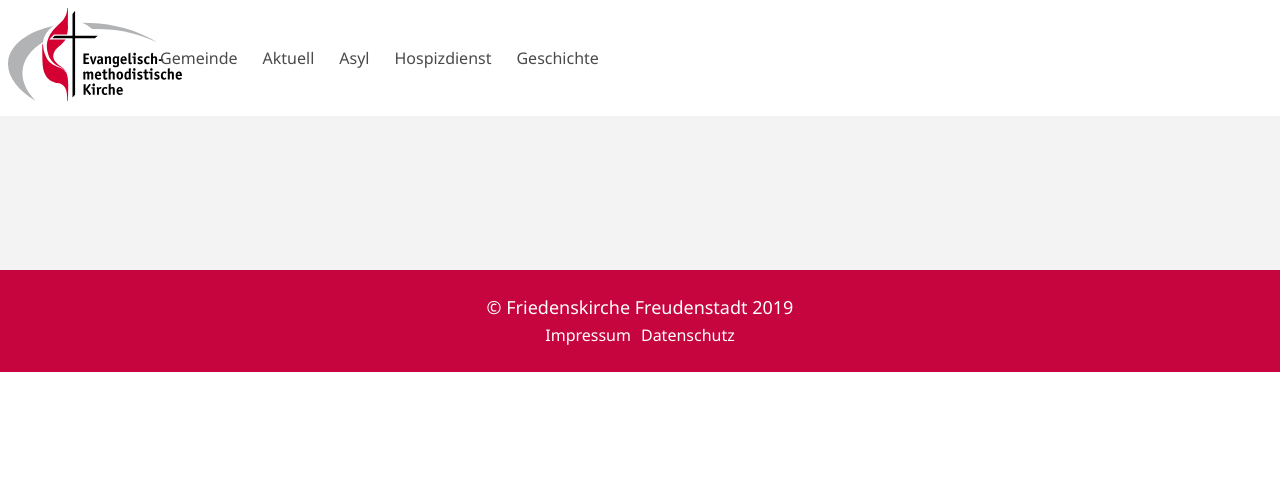
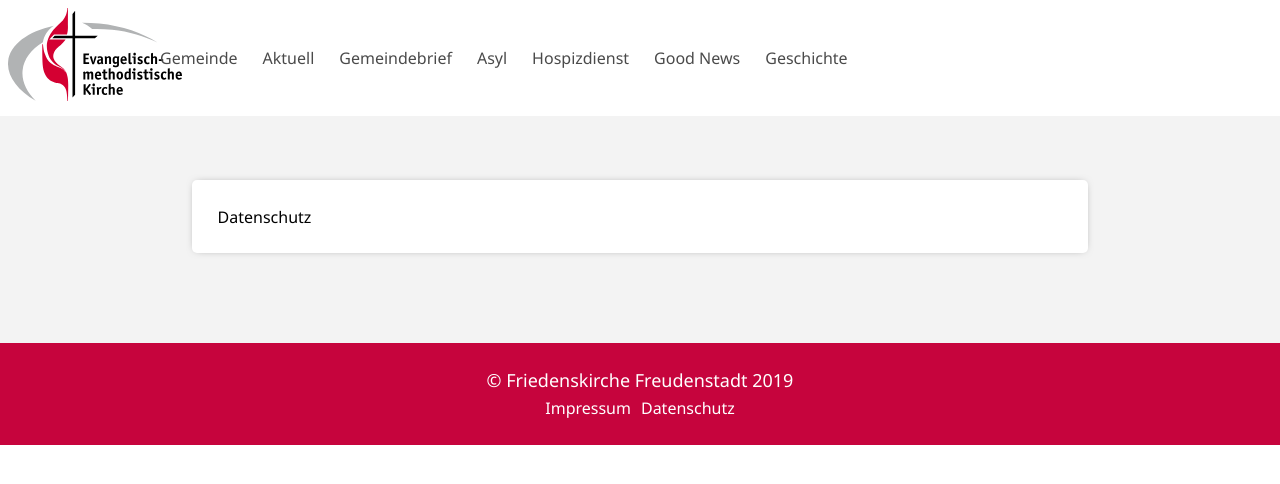
Before and after one commit to pafinkbeiner/Friedenskirche, a React (Create React App) app in the folder friedenskirche-ui/: page /Datenschutz in a window 1280 px wide. Shown: the top 484 px of the page. Built offline with nearby package versions, Linux system fonts and the light colour scheme; what easy-peasy would draw is missing.

Commit message:
Base structure finished

```diff
--- a/friedenskirche-ui/src/components/Footer/Footer.jsx
+++ b/friedenskirche-ui/src/components/Footer/Footer.jsx
@@ -1,4 +1,5 @@
 import React from 'react'
+import {Link} from 'react-router-dom';
 
 //SCSS
 import './Footer.scss';
@@ -11,12 +12,12 @@ const Footer = () => {
 				    © Friedenskirche Freudenstadt 2019
 			    </div>
                 <div className="footer-info">
-                    <a href="#">
+                    <Link to="Impressum">
                         Impressum
-                    </a>
-                    <a href="#">
+                    </Link>
+                    <Link to="Datenschutz">
                         Datenschutz
-                    </a>
+                    </Link>
                 </div>
             </div>
         </div>
--- a/friedenskirche-ui/src/components/Layout/Layout.jsx
+++ b/friedenskirche-ui/src/components/Layout/Layout.jsx
@@ -8,6 +8,12 @@ import Footer from '../Footer/Footer';
 
 //Pages
 import Gemeinde from '../../pages/Gemeinde';
+import Aktuell from '../../pages/Aktuell';
+import Gemeindebrief from '../../pages/Gemeindebrief';
+import GoodNews from '../../pages/GoodNews';
+import Geschichte from '../../pages/Geschichte';
+import Impressum from '../../pages/Impressum';
+import Datenschutz from '../../pages/Datenschutz';
 
 //SCSS
 import '../Layout/Layout.scss'
@@ -21,7 +27,12 @@ const Layout = () => {
                 <div class="content-container">
                     <Route exact path="/" component={Main}/>
                     <Route exact path="/Gemeinde" component={Gemeinde}/>
-
+                    <Route exact path="/Aktuell" component={Aktuell} />
+                    <Route exact path="/Gemeindebrief" component={Gemeindebrief} />
+                    <Route exact path="/GoodNews" component={GoodNews} />
+                    <Route exact path="/Geschichte" component={Geschichte} />
+                    <Route exact path="/Impressum" component={Impressum} />
+                    <Route exact path="/Datenschutz" component={Datenschutz} />
                 </div>
                 <Footer/>
             </div>
--- a/friedenskirche-ui/src/components/Main/Main.jsx
+++ b/friedenskirche-ui/src/components/Main/Main.jsx
@@ -7,8 +7,7 @@ const Main = () => {
     return (
 
         <div className="main-container">
-            <h1>Test Artikel</h1>
-            <p>Dies ist ein Test Paragraph</p>
+            {window.location.replace("Gemeinde")}
         </div>
     )
 }
--- a/friedenskirche-ui/src/components/Navbar/Navbar.jsx
+++ b/friedenskirche-ui/src/components/Navbar/Navbar.jsx
@@ -10,16 +10,17 @@ import '../Navbar/Navbar.scss';
 const Navbar = () => {
     return (
         <nav className="nav-container">
-            <Link className="logo-link" to="/">
+            <Link className="logo-link" to="Gemeinde">
                 <img className="logo" src={logo} alt="logo"/>
             </Link>
 
             <Link className="navbar-item" to="Gemeinde">Gemeinde</Link>
-            <a className="navbar-item">Aktuell</a>
-            <a className="navbar-item">Asyl</a>
-            <a className="navbar-item">Hospizdienst</a>
-            <a className="navbar-item">Geschichte</a>
-
+            <Link className="navbar-item" to="Aktuell">Aktuell</Link>
+            <Link className="navbar-item" to="Gemeindebrief">Gemeindebrief</Link>
+            <a className="navbar-item" href="https://www.freundeskreis-asyl-fds.de/">Asyl</a>
+            <a className="navbar-item" href="https://www.ambulante-hospizdienste.de/">Hospizdienst</a>
+            <Link className="navbar-item" to="GoodNews">Good News</Link>
+            <Link className="navbar-item" to="Geschichte">Geschichte</Link>
         </nav>
     )
 }
--- /dev/null
+++ b/friedenskirche-ui/src/pages/Aktuell.js
@@ -0,0 +1,13 @@
+import React from 'react'
+
+import './Page.scss'
+
+const Aktuell = () => {
+    return (
+        <div className="main-container">
+            Aktuelles
+        </div>
+    )
+}
+
+export default Aktuell
--- /dev/null
+++ b/friedenskirche-ui/src/pages/Datenschutz.js
@@ -0,0 +1,13 @@
+import React from 'react'
+
+import './Page.scss';
+
+const Datenschutz = () => {
+    return (
+        <div className="main-container">
+            Datenschutz
+        </div>
+    )
+}
+
+export default Datenschutz
--- a/friedenskirche-ui/src/pages/Gemeinde.js
+++ b/friedenskirche-ui/src/pages/Gemeinde.js
@@ -3,6 +3,7 @@ import React from 'react'
 import './Page.scss';
 
 const Gemeinde = () => {
+
     return (
         <div className="main-container">
             <h1>Gemeinde Page</h1>
--- /dev/null
+++ b/friedenskirche-ui/src/pages/Gemeindebrief.js
@@ -0,0 +1,13 @@
+import React from 'react'
+
+import './Page.scss'
+
+const Gemeindebrief = () => {
+    return (
+        <div className="main-container">
+            Gemeindebrief
+        </div>
+    )
+}
+
+export default Gemeindebrief
--- /dev/null
+++ b/friedenskirche-ui/src/pages/Geschichte.js
@@ -0,0 +1,13 @@
+import React from 'react'
+
+import './Page.scss'
+
+const Geschichte = () => {
+    return (
+        <div className="main-container">
+            Geschichte
+        </div>
+    )
+}
+
+export default Geschichte
--- /dev/null
+++ b/friedenskirche-ui/src/pages/GoodNews.js
@@ -0,0 +1,13 @@
+import React from 'react'
+
+import './Page.scss'
+
+const GoodNews = () => {
+    return (
+        <div className="main-container">
+            GoodNews
+        </div>
+    )
+}
+
+export default GoodNews
--- /dev/null
+++ b/friedenskirche-ui/src/pages/Impressum.js
@@ -0,0 +1,13 @@
+import React from 'react'
+
+import './Page.scss';
+
+const Impressum = () => {
+    return (
+        <div className="main-container">
+            Impressum
+        </div>
+    )
+}
+
+export default Impressum
```
